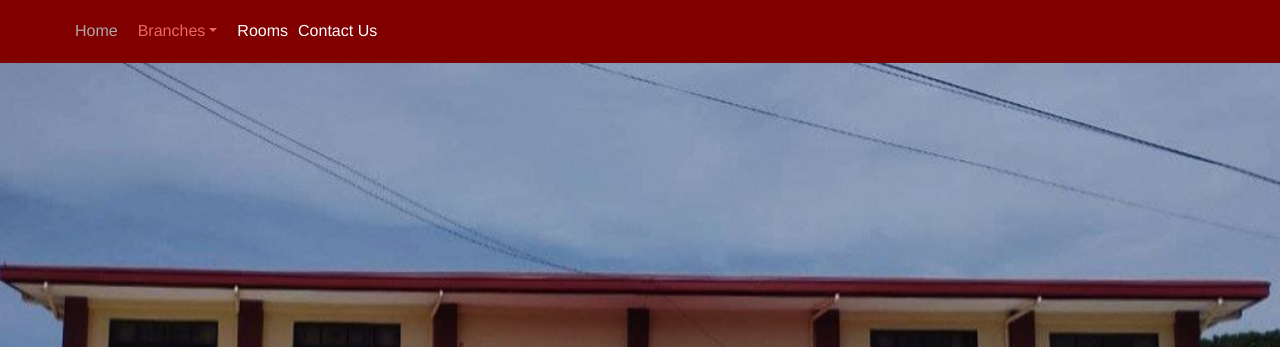
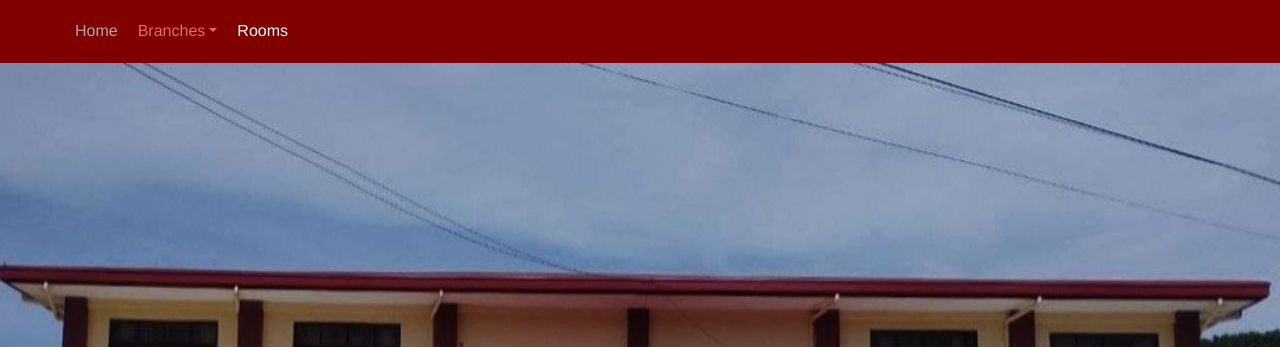
Before and after one commit to chrstncleofas/CTHM-MOCK-HOTEL-SYSTEM, a Django app: page /accomodation/ in a window 1280 px wide. Shown: the top 347 px of the page. Run offline with Django 4.2, Linux system fonts and the light colour scheme; some libraries are stand-ins or nearby versions; some web fonts are replaced.

Commit message:
Updated then Fix Issue

```diff
--- a/HomePage/templates/HomePage/accomodation.html
+++ b/HomePage/templates/HomePage/accomodation.html
@@ -6,12 +6,6 @@
   <meta charset="UTF-8" />
   <meta http-equiv="X-UA-Compatible" content="IE=edge" />
   <meta name="viewport" content="width=`, initial-scale=1.0" />
-  <link href="/docs/5.0/dist/css/bootstrap.min.css" rel="stylesheet"
-    integrity="sha384-EVSTQN3/azprG1Anm3QDgpJLIm9Nao0Yz1ztcQTwFspd3yD65VohhpuuCOmLASjC" crossorigin="anonymous" />
-  <link rel="canonical" href="https://getbootstrap.com/docs/5.0/examples/headers/" />
-  <link rel="canonical" href="https://getbootstrap.com/docs/5.0/examples/jumbotron/" />
-  <link href="/docs/5.0/dist/css/bootstrap.min.css" rel="stylesheet"
-    integrity="sha384-EVSTQN3/azprG1Anm3QDgpJLIm9Nao0Yz1ztcQTwFspd3yD65VohhpuuCOmLASjC" crossorigin="anonymous" />
   <link rel="stylesheet" href="{% static 'css/bootstrap.min.css' %}" />
   <link rel="stylesheet" href="{% static 'css/bootstrap.all.css' %}" />
   <link rel="stylesheet" href="{% static 'css/aos.css' %}" />
@@ -45,9 +39,6 @@
           </li>
           <li>
             <a href="{% url 'accomodation' %}" class="nav-link px-2 text-white">Rooms</a>
-          </li>
-          <li>
-            <a href="#" class="nav-link px-2 text-white">Contact Us</a>
           </li>
         </ul>
       </div>
--- a/HomePage/templates/HomePage/bookPage.html
+++ b/HomePage/templates/HomePage/bookPage.html
@@ -66,9 +66,6 @@
                     </li>
                     <li>
                         <a href="{% url 'accomodation' %}" class="nav-link px-2 text-white">Rooms</a>
-                    </li>
-                    <li>
-                        <a href="{% url 'contact' %}" class="nav-link px-2 text-white">Contact Us</a>
                     </li>
                 </ul>
             </div>
```
